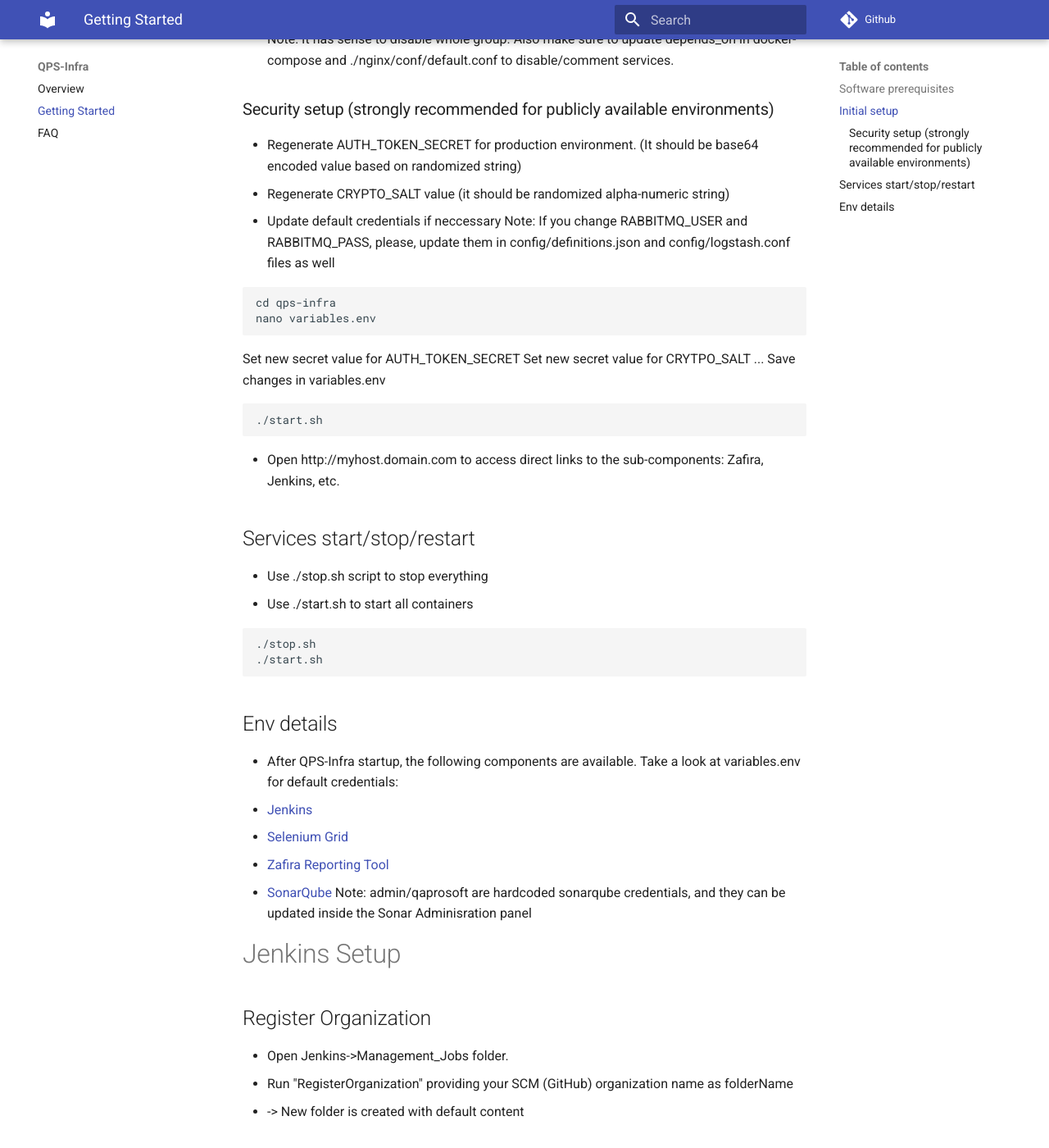
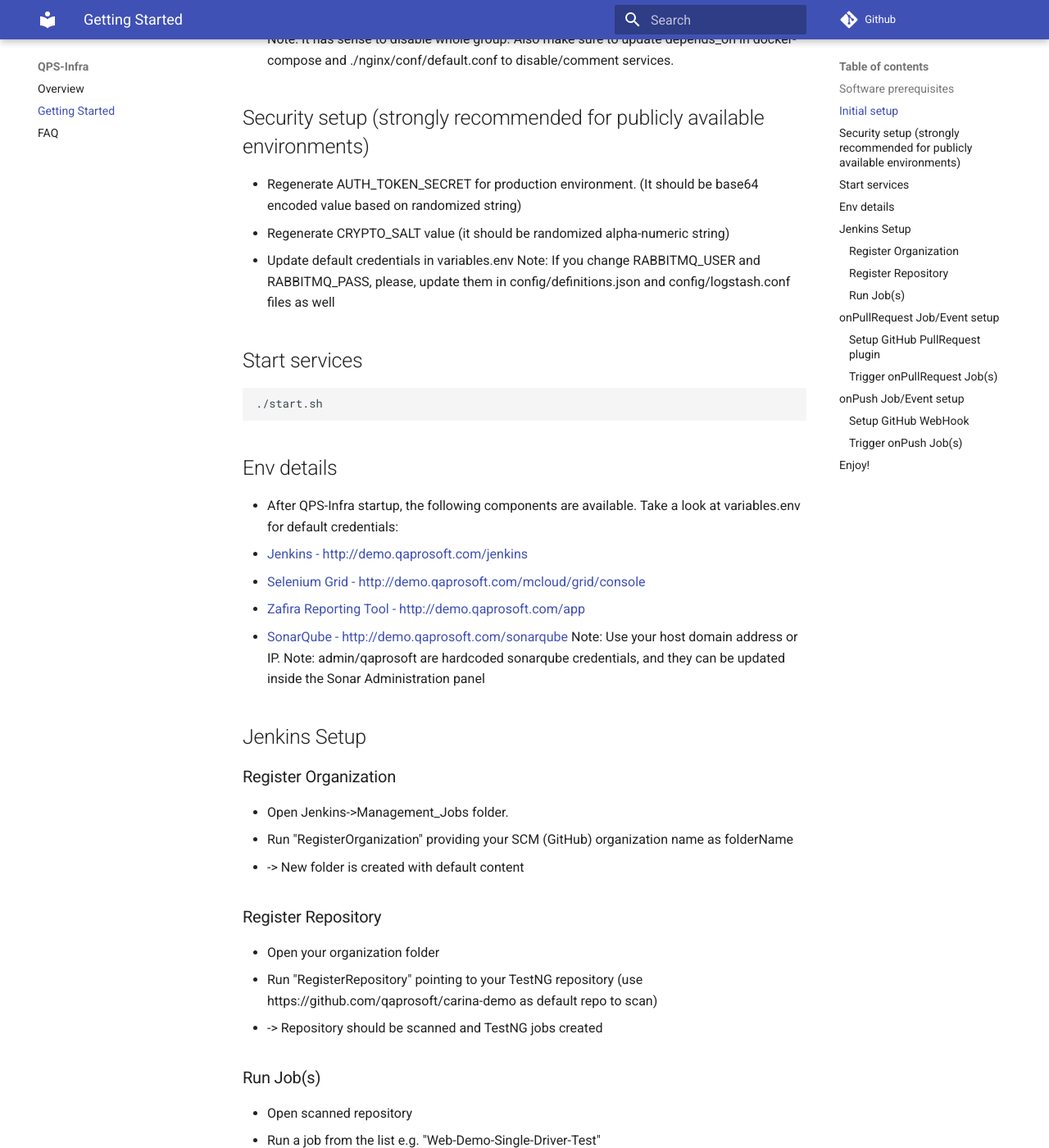
Before and after one commit to zebrunner/community-edition, an MkDocs documentation site: the page built from docs/getting_started.md, in a window 1280 px wide and 1400 px high, scrolled down 870 px. Shown: the whole window at 82% size. Built offline with MkDocs 1.6.1 and Material for MkDocs 9.7.7, drawn with Linux system fonts in a browser that asks for light colours; comment, search, counter and statistics services are not loaded; old or Windows-style settings are respelled for this version of MkDocs; some of the changed text lies outside the part shown.

Commit message:
added more details

````diff
--- a/docs/getting_started.md
+++ b/docs/getting_started.md
@@ -26,67 +26,72 @@
   * Sonarqube: sonarqube
 <br>Note: It has sense to disable whole group. Also make sure to update depends_on in docker-compose and ./nginx/conf/default.conf to disable/comment services.
 
-### Security setup  (strongly recommended for publicly available environments)
+## Security setup  (strongly recommended for publicly available environments)
 * Regenerate AUTH_TOKEN_SECRET for production environment. (It should be base64 encoded value based on randomized string)
 * Regenerate CRYPTO_SALT value (it should be randomized alpha-numeric string)
-* Update default credentials if neccessary
+* Update default credentials in variables.env
   Note: If you change RABBITMQ_USER and RABBITMQ_PASS, please, update them in config/definitions.json and config/logstash.conf files as well
+
+## Start services
 ```
-cd qps-infra
-nano variables.env
-```
-Set new secret value for AUTH_TOKEN_SECRET
-Set new secret value for CRYTPO_SALT
-...
-Save changes in variables.env
-```
-./start.sh
-```
-* Open http://myhost.domain.com to access direct links to the sub-components: Zafira, Jenkins, etc.
-
-## Services start/stop/restart
-* Use ./stop.sh script to stop everything
-* Use ./start.sh to start all containers
-```
-./stop.sh
 ./start.sh
 ```
 
 ## Env details
 * After QPS-Infra startup, the following components are available. Take a look at variables.env for default credentials:
-* [Jenkins](http://demo.qaprosoft.com/jenkins)
-* [Selenium Grid](http://demo.qaprosoft.com/grid/console)
-* [Zafira Reporting Tool](http://demo.qaprosoft.com/zafira)
-* [SonarQube](http://demo.qaprosoft.com/sonarqube)
-  Note: admin/qaprosoft are hardcoded sonarqube credentials, and they can be updated inside the Sonar Adminisration panel
+* [Jenkins - http://demo.qaprosoft.com/jenkins](http://demo.qaprosoft.com/jenkins)
+* [Selenium Grid - http://demo.qaprosoft.com/mcloud/grid/console](http://demo.qaprosoft.com/mcloud/grid/console)
+* [Zafira Reporting Tool - http://demo.qaprosoft.com/app](http://demo.qaprosoft.com/app)
+* [SonarQube - http://demo.qaprosoft.com/sonarqube](http://demo.qaprosoft.com/sonarqube)
+  Note: Use your host domain address or IP.
+  Note: admin/qaprosoft are hardcoded sonarqube credentials, and they can be updated inside the Sonar Administration panel
 
-# Jenkins Setup
+## Jenkins Setup
 
-## Register Organization
+### Register Organization
 * Open Jenkins->Management_Jobs folder.
 * Run "RegisterOrganization" providing your SCM (GitHub) organization name as folderName
 * -> New folder is created with default content
 
-
-## Register Repository
+### Register Repository
 * Open your organization folder
 * Run "RegisterRepository" pointing to your TestNG repository (use https://github.com/qaprosoft/carina-demo as default repo to scan)
 * -> Repository should be scanned and TestNG jobs created
 
-## Run Job(s)
+### Run Job(s)
 * Open scanned repository
 * Run a job from the list e.g. "Web-Demo-Single-Driver-Test"
 * -> Job should be passed
-* Open Zafira e.g. http://demo.qaprosoft.com/zafira ->Test runs
+* Open Zafira e.g. http://demo.qaprosoft.com/app ->Test runs
 * -> Test run result is present
 
-## onPullRequest and onPush event setup
+## onPullRequest Job/Event setup
+
 ### Setup GitHub PullRequest plugin
 * Open Jenkins -> Credentials
 * Update Username and Password for "ghprbhook-token" credentials
 
-## Run onPullRequest Job(s)
-* Go to Github -> select or create Repository
-* Open Pull requests
-* Create new Pull request
-* -> Verify in Jenkins/repository that onPullRequest-carina-demo,onPullRequest-carina-demo-trigger jobs should be scanned
+### Trigger onPullRequest Job(s)
+* Go to your GitHub repository
+* Create new Pull Request
+* -> Verify in Jenkins that onPullRequest-<repo>,onPullRequest-<repo>-trigger jobs launched and succeed
+
+## onPush Job/Event setup
+
+### Setup GitHub WebHook
+* Go to your GitHub repository
+* Click "Settings" tab
+* Click "Webhooks" menu option
+* Click "Add webhook" button
+* Type http://your-jenkins-domain.com/jenkins/github-webhook/ into "Payload URL" field
+* Select application/json in "Content Type" field
+* Tick "Send me everything." option
+* Click "Add webhook" button
+
+### Trigger onPush Job(s)
+* -> After any push or merge into the master onPush-<repo> job is launched, suites scanned, TestNG jobs created
+
+
+## Enjoy!
+
+* Join [Telegram channel](https://t.me/qps_infra) in case of any question
````
